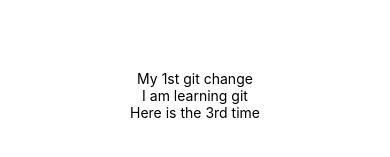
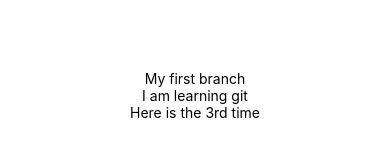
Before and after one commit to y-n-g-king/git_practice, a React Native app: screen / in a window 390 px wide. Shown: the part 327-484 px from the top of the page. Built offline with nearby package versions, Linux system fonts and the light colour scheme.

Commit message:
my first branch

```diff
--- a/App.js
+++ b/App.js
@@ -4,7 +4,7 @@ import { StyleSheet, Text, View } from 'react-native';
 export default function App() {
   return (
     <View style={styles.container}>
-      <Text>My 1st git change</Text>
+      <Text>My first branch</Text>
       <Text>I am learning git</Text>
       <Text>Here is the 3rd time</Text>
       <StatusBar style="auto" />
```
